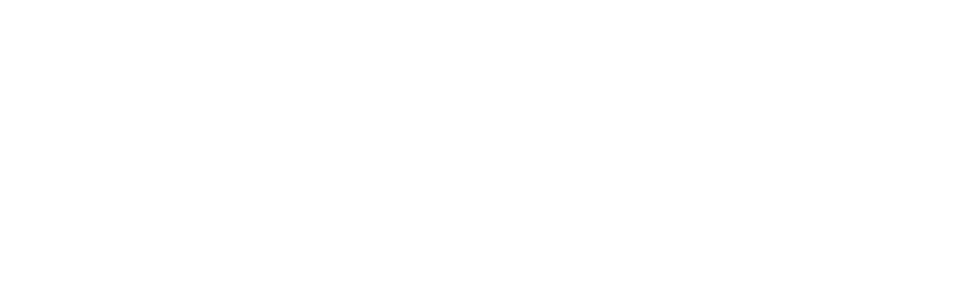
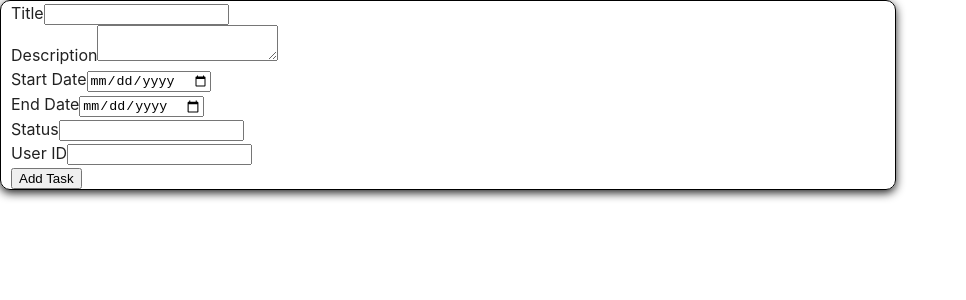
Before and after one commit to Moringa-SDF-PTO5/task-management-system, a React (Vite) app: page /add-task in a window 1280 px wide. Before the commit this address had no page. Shown: the top 300 px of the page, without its empty margins (0-966 px from the left). Built offline with nearby package versions, Linux system fonts and the light colour scheme.

Commit message:
dashboard configuration

```diff
--- a/package.json
+++ b/package.json
@@ -7,7 +7,8 @@
         "dev": "vite",
         "build": "vite build",
         "lint": "eslint . --ext js,jsx --report-unused-disable-directives --max-warnings 0",
-        "preview": "vite preview"
+        "preview": "vite preview",
+        "start": "vite"
     },
     "dependencies": {
         "formik": "^2.4.6",
@@ -24,7 +25,7 @@
         "eslint-plugin-react": "^7.34.1",
         "eslint-plugin-react-hooks": "^4.6.0",
         "eslint-plugin-react-refresh": "^0.4.6",
-        "vite": "^5.2.0"
+        "vite": "^5.3.1"
     },
     "prettier": {
         "singleQuote": true,
--- a/src/App.jsx
+++ b/src/App.jsx
@@ -1,24 +1,23 @@
-import { BrowserRouter as Router, Routes, Route } from 'react-router-dom'
-import Home from './pages/homepage/Home'
-import Signup from './pages/signup/Signup'
+import React from 'react';
+import { BrowserRouter as Router, Routes, Route } from 'react-router-dom';
+import Home from './pages/homepage/Home';
+import Signup from './pages/signup/Signup';
+import Dashboard from './components/Dashboard';
+import UserDetails from './components/UserDetails';
+import AddTask from './components/AddTask';
 
 function App() {
     return (
-        <>
-            <Router>
-                <Routes>
-                    <Route
-                        path='/'
-                        element={<Home />}
-                    />
-                    <Route
-                        path='/signup'
-                        element={<Signup />}
-                    />
-                </Routes>
-            </Router>
-        </>
-    )
+        <Router>
+            <Routes>
+                <Route path='/' element={<Home />} />
+                <Route path='/signup' element={<Signup />} />
+                <Route path='/dashboard' element={<Dashboard />} />
+                <Route path='/user/:userId' element={<UserDetails />} />
+                <Route path='/add-task' element={<AddTask />} />
+            </Routes>
+        </Router>
+    );
 }
 
-export default App
+export default App;
--- /dev/null
+++ b/src/components/AddTask.jsx
@@ -0,0 +1,121 @@
+import React from 'react';
+import { useFormik } from 'formik';
+import * as Yup from 'yup';
+import { useNavigate } from 'react-router-dom';
+
+const AddTask = () => {
+    const navigate = useNavigate();
+
+    const formSchema = Yup.object().shape({
+        title: Yup.string().required('Title is required'),
+        description: Yup.string().required('Description is required'),
+        start_date: Yup.date().required('Start date is required'),
+        end_date: Yup.date().required('End date is required'),
+        status: Yup.string().required('Status is required'),
+        user_id: Yup.number().required('User ID is required'),
+    });
+
+    const formik = useFormik({
+        initialValues: {
+            title: '',
+            description: '',
+            start_date: '',
+            end_date: '',
+            status: '',
+            user_id: '',
+        },
+        validationSchema: formSchema,
+        onSubmit: async (values) => {
+            try {
+                const response = await fetch('http://localhost:5555/tasks', {
+                    method: 'POST',
+                    headers: {
+                        'Content-Type': 'application/json',
+                    },
+                    body: JSON.stringify(values),
+                });
+
+                if (response.ok) {
+                    const data = await response.json();
+                    alert('Task added successfully!');
+                    console.log('New task:', data);
+                    navigate('/dashboard'); // Navigate to dashboard after successful submission
+                } else {
+                    const data = await response.json(); // Attempt to read error message from backend
+                    console.error('Backend error:', data);
+                    throw new Error(data.error || 'Failed to add task');
+                }
+            } catch (error) {
+                console.error('Error adding task:', error);
+                alert('Failed to add task. Please try again.');
+            }
+        }
+    });
+
+    return (
+        <form onSubmit={formik.handleSubmit}>
+            <div>
+                <label>Title</label>
+                <input
+                    type="text"
+                    name="title"
+                    onChange={formik.handleChange}
+                    value={formik.values.title}
+                />
+                {formik.errors.title && <div>{formik.errors.title}</div>}
+            </div>
+            <div>
+                <label>Description</label>
+                <textarea
+                    name="description"
+                    onChange={formik.handleChange}
+                    value={formik.values.description}
+                />
+                {formik.errors.description && <div>{formik.errors.description}</div>}
+            </div>
+            <div>
+                <label>Start Date</label>
+                <input
+                    type="date"
+                    name="start_date"
+                    onChange={formik.handleChange}
+                    value={formik.values.start_date}
+                />
+                {formik.errors.start_date && <div>{formik.errors.start_date}</div>}
+            </div>
+            <div>
+                <label>End Date</label>
+                <input
+                    type="date"
+                    name="end_date"
+                    onChange={formik.handleChange}
+                    value={formik.values.end_date}
+                />
+                {formik.errors.end_date && <div>{formik.errors.end_date}</div>}
+            </div>
+            <div>
+                <label>Status</label>
+                <input
+                    type="text"
+                    name="status"
+                    onChange={formik.handleChange}
+                    value={formik.values.status}
+                />
+                {formik.errors.status && <div>{formik.errors.status}</div>}
+            </div>
+            <div>
+                <label>User ID</label>
+                <input
+                    type="number"
+                    name="user_id"
+                    onChange={formik.handleChange}
+                    value={formik.values.user_id}
+                />
+                {formik.errors.user_id && <div>{formik.errors.user_id}</div>}
+            </div>
+            <button type="submit">Add Task</button>
+        </form>
+    );
+};
+
+export default AddTask;
--- /dev/null
+++ b/src/components/Dashboard.jsx
@@ -0,0 +1,42 @@
+import React, { useEffect, useState } from 'react';
+import { Link } from 'react-router-dom';
+
+const Dashboard = () => {
+    const [users, setUsers] = useState([]);
+    const [tasks, setTasks] = useState([]);
+
+    useEffect(() => {
+        fetch('http://localhost:5555/users')
+            .then(response => response.json())
+            .then(data => setUsers(data))
+            .catch(error => console.error('Error fetching users:', error));
+
+        fetch('http://localhost:5555/tasks')
+            .then(response => response.json())
+            .then(data => setTasks(data))
+            .catch(error => console.error('Error fetching tasks:', error));
+    }, []);
+
+    return (
+        <div>
+            <h1>Dashboard</h1>
+            <h2>Users</h2>
+            <ul>
+                {users.map(user => (
+                    <li key={user.id}>
+                        <Link to={`/user/${user.id}`}>{user.userName}</Link>
+                    </li>
+                ))}
+            </ul>
+            <h2>Tasks</h2>
+            <ul>
+                {tasks.map(task => (
+                    <li key={task.id}>{task.title}</li>
+                ))}
+            </ul>
+            <Link to="/add-task">Add Task</Link>
+        </div>
+    );
+};
+
+export default Dashboard;
--- /dev/null
+++ b/src/components/UserDetails.jsx
@@ -0,0 +1,50 @@
+import React, { useEffect, useState } from 'react';
+import { useParams, Link, useNavigate } from 'react-router-dom';
+
+const UserDetails = () => {
+    const { userId } = useParams();
+    const [user, setUser] = useState(null);
+    const navigate = useNavigate();
+
+    useEffect(() => {
+        fetch(`http://localhost:5555/users/${userId}`)
+            .then(response => response.json())
+            .then(data => setUser(data))
+            .catch(error => console.error('Error fetching user:', error));
+    }, [userId]);
+
+    const handleDelete = (taskId) => {
+        fetch(`http://localhost:5555/tasks/${taskId}`, {
+            method: 'DELETE',
+        })
+        .then(response => {
+            if (response.ok) {
+                setUser({
+                    ...user,
+                    tasks: user.tasks.filter(task => task.id !== taskId)
+                });
+            }
+        })
+        .catch(error => console.error('Error deleting task:', error));
+    };
+
+    if (!user) return <div>Loading...</div>;
+
+    return (
+        <div>
+            <h1>{user.userName}'s Details</h1>
+            <h2>Tasks</h2>
+            <ul>
+                {user.tasks.map(task => (
+                    <li key={task.id}>
+                        {task.title} <button onClick={() => handleDelete(task.id)}>Delete</button>
+                    </li>
+                ))}
+            </ul>
+            <Link to="/add-task">Add Task</Link>
+            <button onClick={() => navigate('/dashboard')}>Back to Dashboard</button>
+        </div>
+    );
+};
+
+export default UserDetails;
--- a/src/pages/homepage/Home.jsx
+++ b/src/pages/homepage/Home.jsx
@@ -1,3 +1,4 @@
+import React from 'react'
 import { useNavigate } from 'react-router-dom'
 import './Home.css'
 
--- a/src/pages/signup/Signup.jsx
+++ b/src/pages/signup/Signup.jsx
@@ -1,6 +1,7 @@
-import { useFormik } from 'formik'
-import * as Yup from 'yup'
-import './Signup.css'
+import React from 'react';
+import { useFormik } from 'formik';
+import * as Yup from 'yup';
+import './Signup.css';
 
 function Signup() {
     const formSchema = Yup.object().shape({
@@ -8,12 +9,12 @@
         lastName: Yup.string().required('Required'),
         userName: Yup.string().required('Required'),
         email: Yup.string().email('Invalid Email').required('Required'),
-        phone: Yup.number().positive().integer().required('Required'),
+        phone: Yup.string().required('Required'),
         password: Yup.string()
             .min(4, 'Password length should be more than 4')
             .max(8, 'Password length should be less than 8')
             .required('Required'),
-    })
+    });
 
     const formik = useFormik({
         initialValues: {
@@ -26,21 +27,23 @@
         },
         validationSchema: formSchema,
         onSubmit: async (values) => {
-            const response = await fetch('http://localhost:5555/user', {
-                method: 'POST',
-                mode: "cors",
-                headers: {
-                    'Content-Type': 'application/json',
-                },
-                body: JSON.stringify(values, null, 2),
-            })
-
-            // const data = await response.json()
-            if (response.status === 201) {
-                alert(response)
+            try {
+                const response = await fetch('http://localhost:5555/users', {
+                    method: 'POST',
+                    headers: {
+                        'Content-Type': 'application/json',
+                    },
+                    body: JSON.stringify(values),
+                });
+                if (!response.ok) {
+                    throw new Error('Failed to add user');
+                }
+                alert('User added successfully!');
+            } catch (error) {
+                console.error('Error adding user:', error);
             }
         },
-    })
+    });
 
     return (
         <section className='signup-container'>
@@ -50,7 +53,6 @@
                     <label htmlFor='firstName'>First Name</label>
                     <input
                         type='text'
-                        placeholder='First Name'
                         id='firstName'
                         name='firstName'
                         onChange={formik.handleChange}
@@ -64,7 +66,6 @@
                     <label htmlFor='lastName'>Last Name</label>
                     <input
                         type='text'
-                        placeholder='Last Name'
                         id='lastName'
                         name='lastName'
                         onChange={formik.handleChange}
@@ -78,7 +79,6 @@
                     <label htmlFor='userName'>Username</label>
                     <input
                         type='text'
-                        placeholder='Username'
                         id='userName'
                         name='userName'
                         onChange={formik.handleChange}
@@ -92,7 +92,6 @@
                     <label htmlFor='email'>Email</label>
                     <input
                         type='text'
-                        placeholder='Email'
                         id='email'
                         name='email'
                         onChange={formik.handleChange}
@@ -105,8 +104,7 @@
                 <div className='form-data'>
                     <label htmlFor='phone'>Phone Number</label>
                     <input
-                        type='number'
-                        placeholder='Phone Number'
+                        type='text'
                         id='phone'
                         name='phone'
                         onChange={formik.handleChange}
@@ -119,8 +117,7 @@
                 <div className='form-data'>
                     <label htmlFor='password'>Password</label>
                     <input
-                        type='text'
-                        placeholder='Password'
+                        type='password'
                         id='password'
                         name='password'
                         onChange={formik.handleChange}
@@ -135,7 +132,7 @@
                 </div>
             </form>
         </section>
-    )
+    );
 }
 
-export default Signup
+export default Signup;
```
Also changed, not shown: 1 other file (tests, documents, lock files or other folders).
